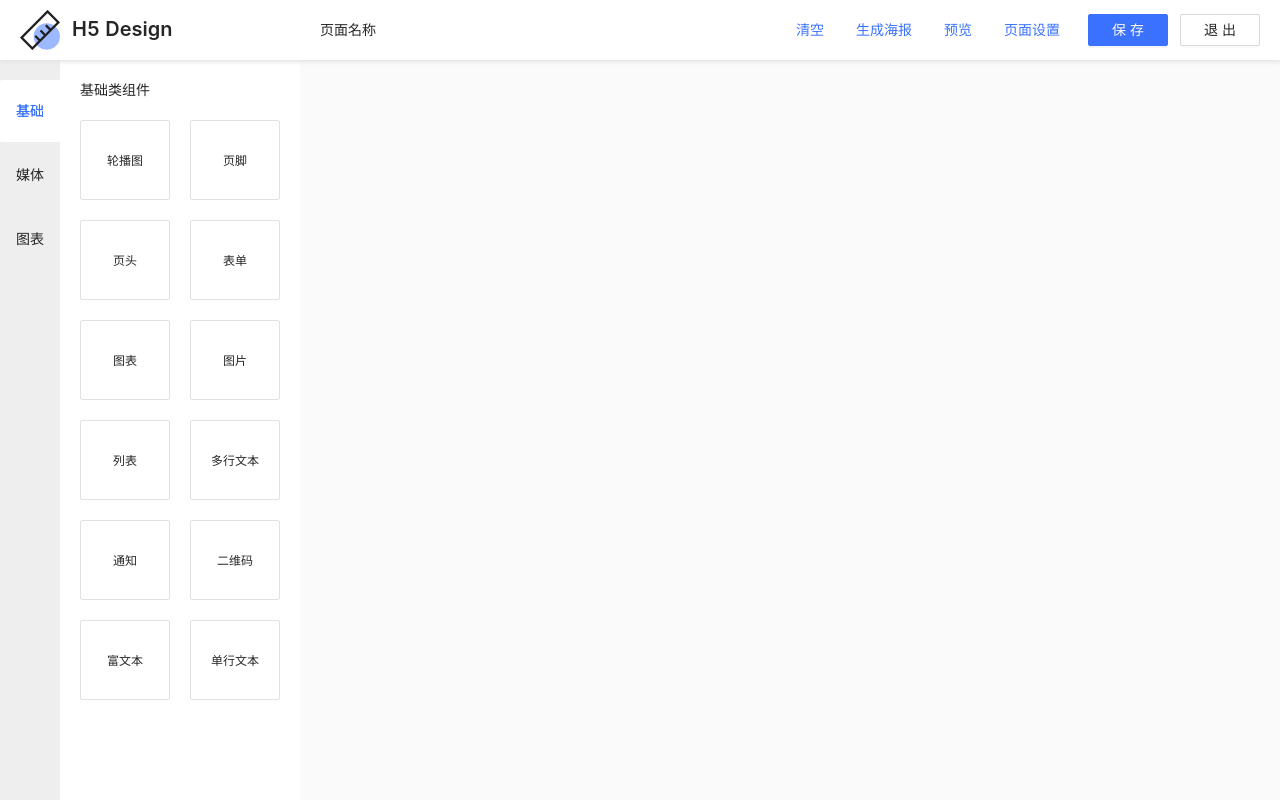
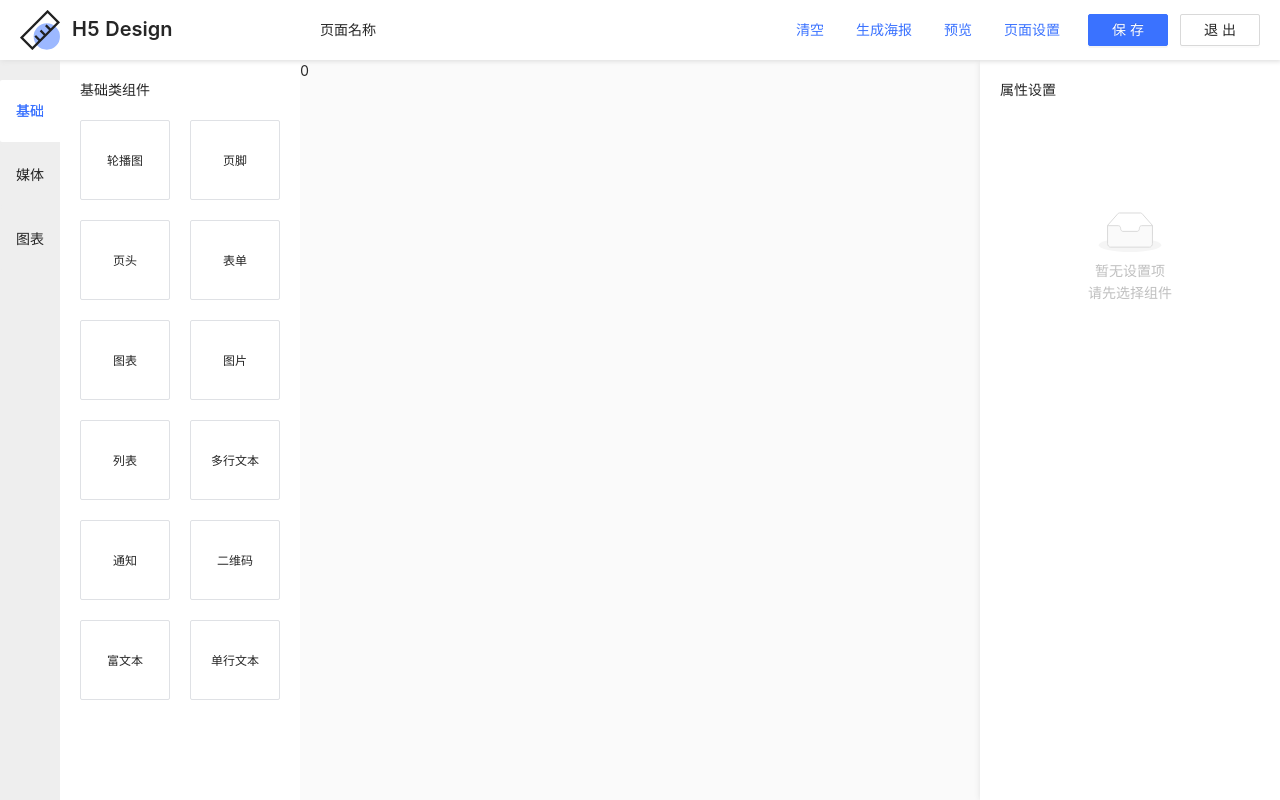
Before and after one commit to Erindcl/h5-design, a React app: page /design in a window 1280 px wide. Built offline with nearby package versions, Linux system fonts and the light colour scheme.

Commit message:
feat: 添加 editor setting

```diff
--- /dev/null
+++ b/src/views/design/components/panel/index.tsx
@@ -0,0 +1,12 @@
+import React, { useState, useEffect } from 'react';
+import './index.scss';
+
+const Panel: React.FC<any> = () => {
+  const [count, setCount] = useState(0);
+
+  return (
+    <div>{count}</div>
+  )
+}
+
+export default Panel
--- /dev/null
+++ b/src/views/design/components/setting/index.scss
@@ -0,0 +1,20 @@
+.editor-setting-comp {
+  padding: 20px;
+  .setting-title {
+    font-size: 14px;
+    font-weight: 500;
+    height: 20px;
+    line-height: 20px;
+    margin-bottom: 20px;
+  }
+  .setting-empty {
+    padding: 60px 0px;
+    .empty-description {
+      display: flex;
+      justify-content: center;
+      align-items: center;
+      flex-direction: column;
+    }
+
+  }
+}
--- /dev/null
+++ b/src/views/design/components/setting/index.tsx
@@ -0,0 +1,79 @@
+import React from 'react';
+import { Empty, Form, InputNumber, Input, Select, Radio, Switch } from 'antd';
+import './index.scss';
+
+const { TextArea } = Input;
+const { Option } = Select;
+
+const Setting: React.FC<any> = ({ config }) => {
+
+  return (
+    <div className="editor-setting-comp">
+      <div className="setting-title">属性设置</div>
+      {!config && <div className="setting-empty">
+        <Empty description={
+          <div className="empty-description">
+            <span>暂无设置项</span>
+            <span>请先选择组件</span>
+          </div>
+        } image={Empty.PRESENTED_IMAGE_SIMPLE} />
+      </div>}
+      {config && <Form
+        className="setting-list"
+      >
+        {config.map((item: any, index: number) => {
+          return (<React.Fragment key={index}>
+            {item.type === 'Number' && (
+              <Form.Item label={item.name} name={item.key}>
+                <InputNumber max={item.range && item.range[1]} />
+              </Form.Item>
+            )}
+            {item.type === 'Text' && (
+              <Form.Item label={item.name} name={item.key}>
+                <Input />
+              </Form.Item>
+            )}
+            {item.type === 'TextArea' && (
+              <Form.Item label={item.name} name={item.key}>
+                <TextArea rows={4} />
+              </Form.Item>
+            )}
+            {item.type === 'Select' && (
+              <Form.Item label={item.name} name={item.key}>
+                <Select placeholder="请选择">
+                  {item.range.map((v: any, i: number) => {
+                    return (
+                      <Option value={v.key} key={i}>
+                        {v.text}
+                      </Option>
+                    );
+                  })}
+                </Select>
+              </Form.Item>
+            )}
+            {item.type === 'Radio' && (
+              <Form.Item label={item.name} name={item.key}>
+                <Radio.Group>
+                  {item.range.map((v: any, i: number) => {
+                    return (
+                      <Radio value={v.key} key={i}>
+                        {v.text}
+                      </Radio>
+                    );
+                  })}
+                </Radio.Group>
+              </Form.Item>
+            )}
+            {item.type === 'Switch' && (
+              <Form.Item label={item.name} name={item.key} valuePropName="checked">
+                <Switch />
+              </Form.Item>
+            )}
+          </React.Fragment>)
+        })}
+      </Form>}
+    </div>
+  )
+}
+
+export default Setting
--- a/src/views/design/index.scss
+++ b/src/views/design/index.scss
@@ -29,15 +29,18 @@
     align-items: center;
     height: 100%;
     background-color: #fafafa;
+    overflow: hidden;
     .editor-panel {
       height: 100%;
       flex: 1;
       flex-basis: 600px;
     }
-    .editor-config {
+    .editor-setting {
       width: 300px;
       height: 100%;
       overflow-y: auto;
+      background-color: #fff;
+      box-shadow: 0 0 6px 0 #e2e2e2;
     }
   }
 }
--- a/src/views/design/index.tsx
+++ b/src/views/design/index.tsx
@@ -3,6 +3,8 @@ import Header from '../../layout/header';
 import { useLocation } from 'react-router-dom';
 import { Button } from 'antd';
 import DesignSider from './components/sider';
+import EditorPanel from './components/panel';
+import EditorSetting from './components/setting';
 import './index.scss';
 
 const operateBtns = [
@@ -41,8 +43,12 @@ const DesignPage: React.FC = () => {
           <DesignSider />
         </div>
         <div className="design-right">
-          <div className="editor-panel"></div>
-          <div className="editor-config"></div>
+          <div className="editor-panel">
+            <EditorPanel />
+          </div>
+          <div className="editor-setting">
+            <EditorSetting />
+          </div>
         </div>
       </div>
     </div>
```
Also changed, not shown: src/views/design/components/panel/index.scss (added).
